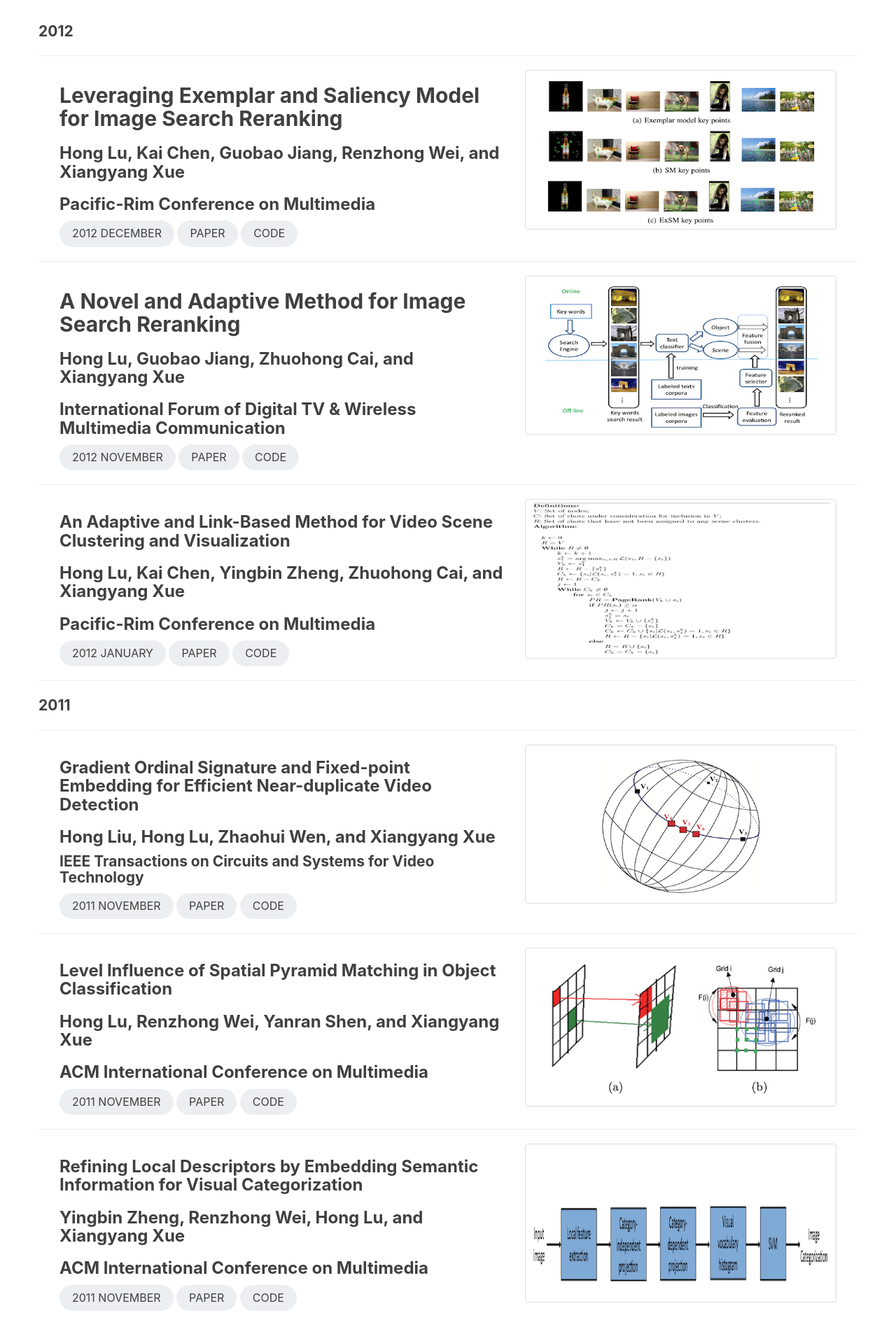
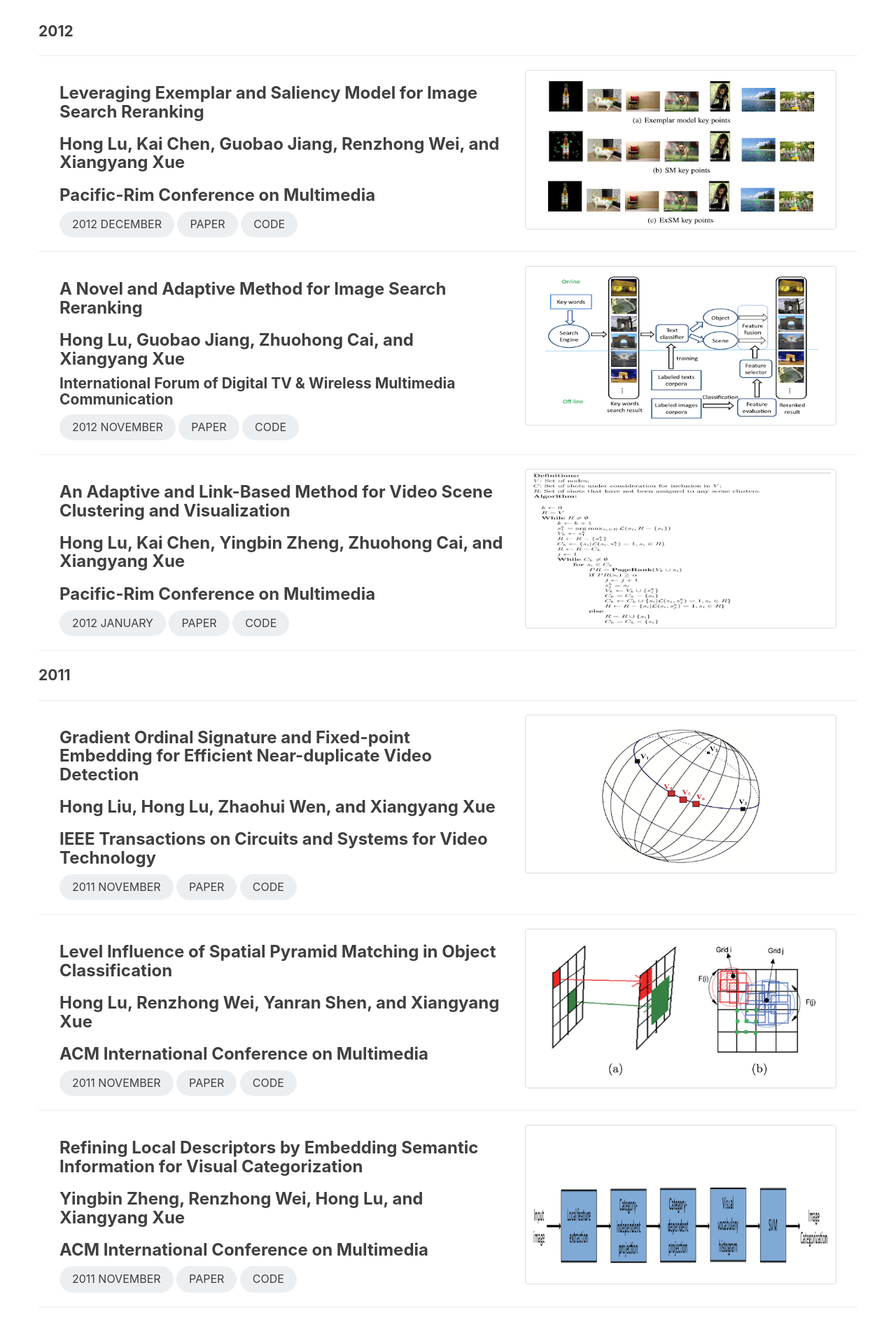
Before and after one commit to lunatics123/lunatics123.github.io, a Jekyll site: the page built from publications.html, in a window 1280 px wide. Shown: the part 418-2304 px from the top of the page at 70% size. Built offline with Jekyll 4.4.1, drawn with Linux system fonts in a browser that asks for light colours; comment, search, counter and statistics services are not loaded.

Commit message:
make layout better

```diff
--- a/publications.html
+++ b/publications.html
@@ -12,7 +12,7 @@ permalink: /publications.html
 <section>
     <div class="container">
         <div class="col-lg-7">
-            <h2>Leveraging Exemplar and Saliency Model for Image Search Reranking</h2>
+            <h3>Leveraging Exemplar and Saliency Model for Image Search Reranking</h3>
             <h3>Hong Lu, Kai Chen, Guobao Jiang, Renzhong Wei, and Xiangyang Xue</h3>
             <h3>Pacific-Rim Conference on Multimedia</h3>
             <div class="post-tag round-xl">2012 December</div>
@@ -29,9 +29,9 @@ permalink: /publications.html
 <section>
     <div class="container">
         <div class="col-lg-7">
-            <h2>A Novel and Adaptive Method for Image Search Reranking</h2>
+            <h3>A Novel and Adaptive Method for Image Search Reranking</h3>
             <h3>Hong Lu, Guobao Jiang, Zhuohong Cai, and Xiangyang Xue</h3>
-            <h3>International Forum of Digital TV & Wireless Multimedia Communication</h3>
+            <h4>International Forum of Digital TV & Wireless Multimedia Communication</h4>
             <div class="post-tag round-xl">2012 November</div>
             <a class="post-tag round-xl" href="https://link.springer.com/chapter/10.1007/978-3-642-34595-1_30">Paper</a>
             <a class="post-tag round-xl">Code</a>
@@ -68,7 +68,7 @@ permalink: /publications.html
         <div class="col-lg-7">
             <h3>Gradient Ordinal Signature and Fixed-point Embedding for Efficient Near-duplicate Video Detection</h3>
             <h3>Hong Liu, Hong Lu, Zhaohui Wen, and Xiangyang Xue</h3>
-            <h4>IEEE Transactions on Circuits and Systems for Video Technology</h4>
+            <h3>IEEE Transactions on Circuits and Systems for Video Technology</h3>
             <div class="post-tag round-xl">2011 November</div>
             <a class="post-tag round-xl" href="https://ieeexplore.ieee.org/abstract/document/6069572">Paper</a>
             <a class="post-tag round-xl">Code</a>
@@ -189,7 +189,7 @@ permalink: /publications.html
     <div class="container">
         <div class="col-lg-7">
             <h3>How Context Helps: A Discriminative Codeword Selection Method for Object Detection</h3>
-            <h4>Renzhong Wei, Hong Lu, Yingbin Zheng, Lei Cen, Cheng Jin, Xiangyang Xue, and Weiguo Wu</h4>
+            <h3>Renzhong Wei, Hong Lu, Yingbin Zheng, Lei Cen, Cheng Jin, Xiangyang Xue, and Weiguo Wu</h3>
             <h4>IEEE International Conference on Image Processing</h4>
             <div class="post-tag round-xl">2010 September</div>
             <a class="post-tag round-xl" href="https://ieeexplore.ieee.org/abstract/document/5651309">Paper</a>
@@ -222,7 +222,7 @@ permalink: /publications.html
 <section>
     <div class="container">
         <div class="col-lg-7">
-            <h3>An Effective Method for Video Genre Classification</h3>
+            <h4>An Effective Method for Video Genre Classification</h4>
             <h3>Jian-Feng Chen, Hong Lu, Renzhong Wei, Cheng Jin, and Xiangyang Xue</h3>
             <h3>International Conference on Image and Video Retrieval</h3>
             <div class="post-tag round-xl">2010 July</div>
@@ -260,7 +260,7 @@ permalink: /publications.html
     <div class="container">
         <div class="col-lg-7">
             <h3>Content and Context-Based Multi-Label Image Annotation</h3>
-            <h4>Hong Lu, Yingbin Zheng, Xiangyang Xue, and Yuejie Zhang</h4>
+            <h3>Hong Lu, Yingbin Zheng, Xiangyang Xue, and Yuejie Zhang</h3>
             <h4>International Conference on Computer Vision and Pattern Recognition Workshop</h4>
             <div class="post-tag round-xl">2009 June</div>
             <a class="post-tag round-xl" href="https://ieeexplore.ieee.org/abstract/document/5204210">Paper</a>
@@ -734,7 +734,7 @@ permalink: /publications.html
     <div class="container">
         <div class="col-lg-7">
             <h2>Video Scene Clustering by Graph Partitioning</h2>
-            <h3>Yap-Peng Tan and Hong Lu</h3>
+            <h2>Yap-Peng Tan and Hong Lu</h2>
             <h3>IEE Electronics Letters</h3>
             <div class="post-tag round-xl">2003 May</div>
             <a class="post-tag round-xl"
```
